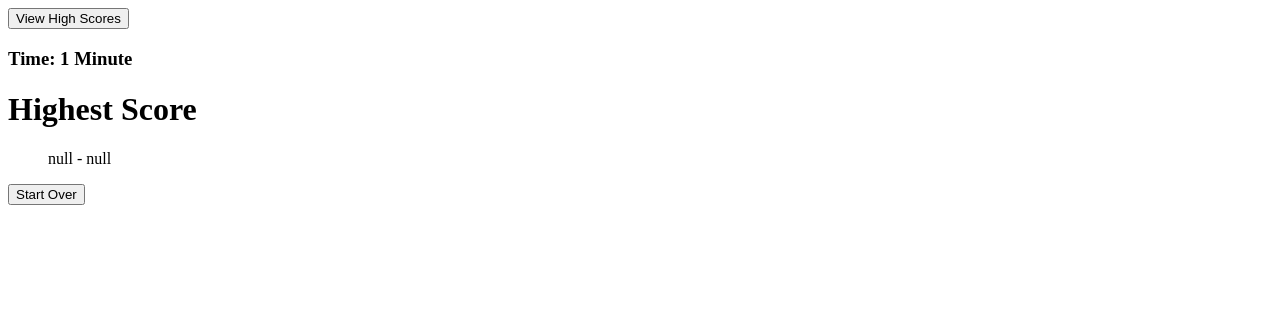
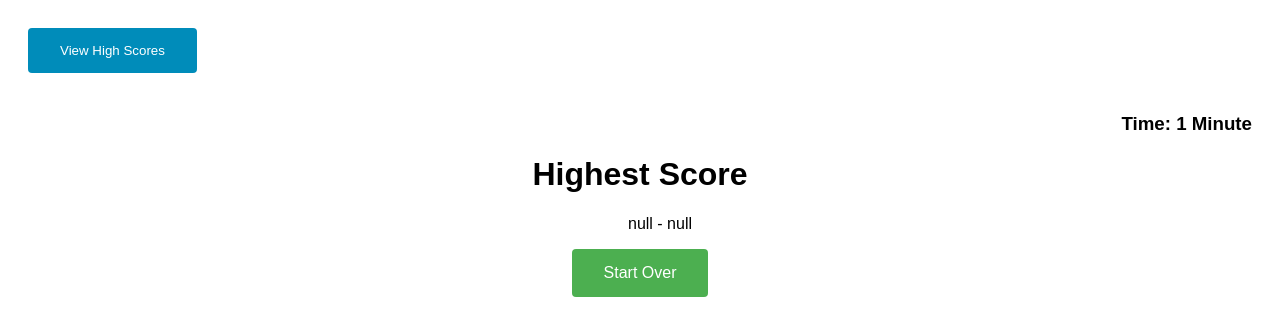
Before and after one commit to johndavis92790/sports-quiz, a plain HTML site: page index.html in a window 1280 px wide. Both pictures are taken after a click on the button "View High Scores". Drawn offline with Linux system fonts and the light colour scheme.

Commit message:
added styling to js and html files

```diff
--- a/assets/js/script.js
+++ b/assets/js/script.js
@@ -25,7 +25,7 @@ var questions = [{
 },
 {
   question: 'What was the original price tag for the Jazz as an expansion franchise in 1974?',
-  answer: ['$1.5 million', '$6.1 million', '47.8 million', '$120.2 million'],
+  answer: ['$1.5 million', '$6.1 million', '$47.8 million', '$120.2 million'],
   correctAnswer: '$6.1 million'
 },
 {
@@ -70,6 +70,7 @@ function startPage(){
   body.textContent = '';
   var timerText = document.getElementById('timer');
   timerText.textContent = 'Time: 1 Minute';
+  timerText.setAttribute("style", "margin:20px; text-align:right; font-family: Arial, Helvetica, sans-serif");
   var startDiv = document.createElement("div");
   var startTitle = document.createElement('h1');
   var startMessage = document.createElement('h2');
@@ -78,6 +79,10 @@ function startPage(){
   startTitle.textContent = "Welcome to the Utah Sports Quiz";
   startMessage.textContent = "Click below to start quiz";
   startButton.textContent = "Start";
+  startDiv.setAttribute("style", "margin:auto; width:80%; text-align:center; font-family: Arial, Helvetica, sans-serif");
+  startButton.setAttribute("style",
+  "border-radius: 4px; background-color: #4CAF50; border: none; color: white; padding: 15px 32px; text-align: center; text-decoration: none; display: inline-block; font-size: 16px;"
+  );
   //appends it to page to display
   body.appendChild(startDiv);
   startDiv.appendChild(startTitle);
@@ -142,12 +147,16 @@ function questionDiv(){
       var answer = document.createElement("button");
       answer.textContent = currentQuestion.answer[x];
       answer.setAttribute("value", currentQuestion.answer[x]);
+      answer.setAttribute("style",
+  "border-radius: 4px; margin: 10px; background-color: #f44336; border: none; color: white; padding: 15px 32px; text-align: center; text-decoration: none; display: inline-block; font-size: 16px; font-family: Arial, Helvetica, sans-serif"
+  );
       //appends everything to the page and waits for a user click of an answer
       answer.onclick = buttonClick;
       answerList.appendChild(answer);
     }
   //appends everything to the page
   questionTitle.textContent = currentQuestion.question;
+  questionDiv.setAttribute("style", "margin:auto; width:80%; text-align:center; font-family: Arial, Helvetica, sans-serif");
   questionDiv.appendChild(questionTitle);
   questionDiv.appendChild(answerList);
   body.appendChild(questionDiv);
@@ -188,7 +197,12 @@ function endQuiz(){
   endPageTitle.textContent = "The quiz is over";
   endPageScore.textContent = ("Your Score was " + currentScore);
   submitButton.textContent = "Click to submit score";
+  submitButton.setAttribute("style",
+  "font-size: 16px; margin: 10px; border-radius: 4px; background-color: #008CBA; border: none; color: white; padding: 15px 32px; text-align: center; font-family: Arial, Helvetica, sans-serif"
+  );
+  endPageInitialsInput.setAttribute("style","font-size: 16px; text-align: center; padding: 13px 25px; margin: 10px; border-radius: 4px; font-family: Arial, Helvetica, sans-serif");
   //appends all this information to the page
+  endDiv.setAttribute("style", "margin:auto; width:80%; text-align:center; font-family: Arial, Helvetica, sans-serif");
   endDiv.appendChild(endPageTitle);
   endDiv.appendChild(endPageScore);
   endDiv.appendChild(endPageInitialsInput);
@@ -228,6 +242,10 @@ function highScores(){
   highScoreList.textContent = (localStorage.getItem("initialsStorage") + " - " + localStorage.getItem("highScoreStorage"))
   startButton.textContent = "Start Over";
   //appends all this information to the page
+  highScoreDiv.setAttribute("style", "margin:auto; width:50%; text-align:center; font-family: Arial, Helvetica, sans-serif");
+  startButton.setAttribute("style",
+  "border-radius: 4px; background-color: #4CAF50; border: none; color: white; padding: 15px 32px; text-align: center; text-decoration: none; display: inline-block; font-size: 16px; font-family: Arial, Helvetica, sans-serif"
+  );
   body.appendChild(highScoreDiv);
   highScoreDiv.appendChild(highScoreTitle);
   highScoreDiv.appendChild(highScoreList);
--- a/index.html
+++ b/index.html
@@ -9,7 +9,9 @@
 </head>
 <body>
   <header>
-    <button id="high-scores">View High Scores</button>
+    <button id="high-scores" style=
+    "margin:20px; border-radius: 4px; background-color: #008CBA; border: none; color: white; padding: 15px 32px">
+    View High Scores</button>
     <h3 id="timer">Time: 1 Minute</h3>
   </header>
   <main>
```
